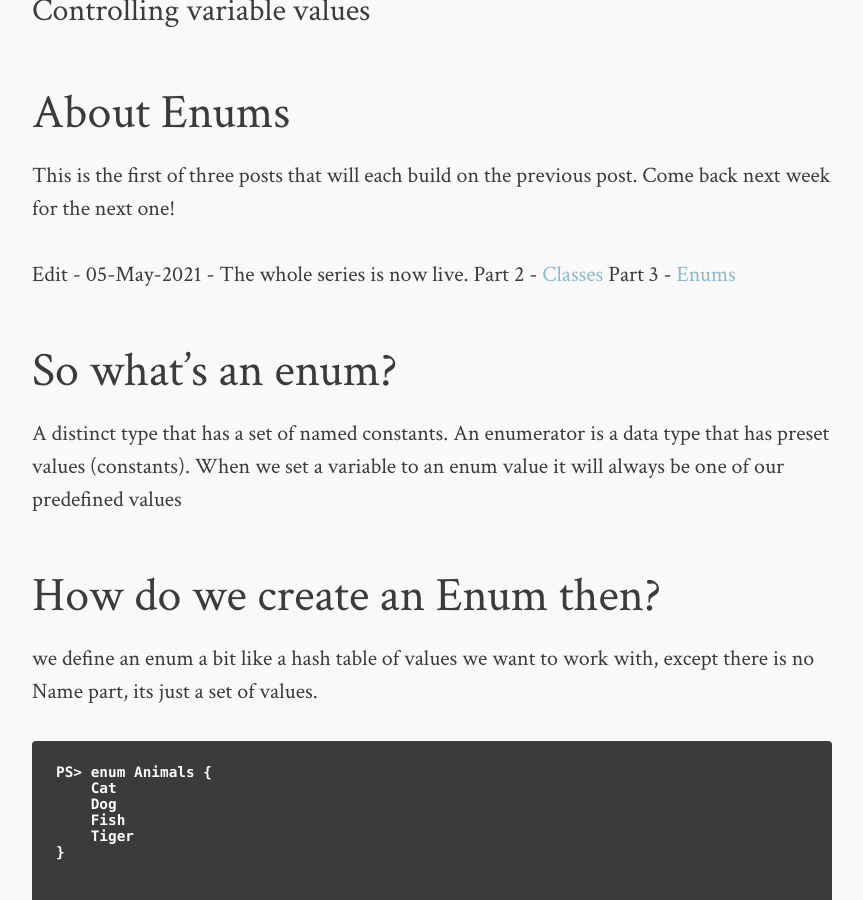
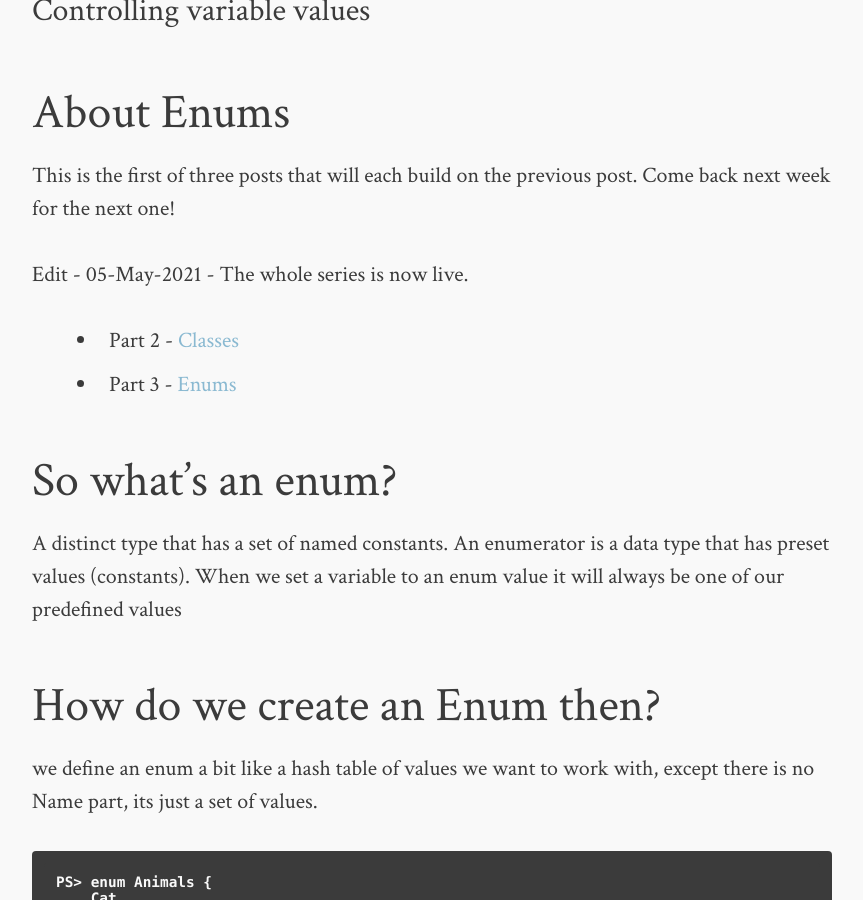
Before and after one commit to fatherjack/fatherjack.github.io, a Jekyll site: the page built from _posts/2021-04-20-Enums.md, in a window 1280 px wide and 900 px high, scrolled down 812 px. Shown: the whole window, without its empty margins (208-1071 px from the left). Built offline with Jekyll 4.4.1, drawn with Linux system fonts in a browser that asks for light colours; comment, search, counter and statistics services are not loaded.

```diff
--- a/_posts/2021-04-20-Enums.md
+++ b/_posts/2021-04-20-Enums.md
@@ -11,8 +11,9 @@ tags: [enums, variables, powershell]
 This is the first of three posts that will each build on the previous post. Come back next week for the next one!
 
 Edit - 05-May-2021 - The whole series is now live.
-Part 2 - [Classes](https://fatherjack.github.io/articles/Classes)
-Part 3 - [Enums](https://fatherjack.github.io/articles/Enums)
+
+- Part 2 - [Classes](https://fatherjack.github.io/articles/Classes)
+- Part 3 - [Enums](https://fatherjack.github.io/articles/Enums)
 
 ## So what's an enum?
 
```
